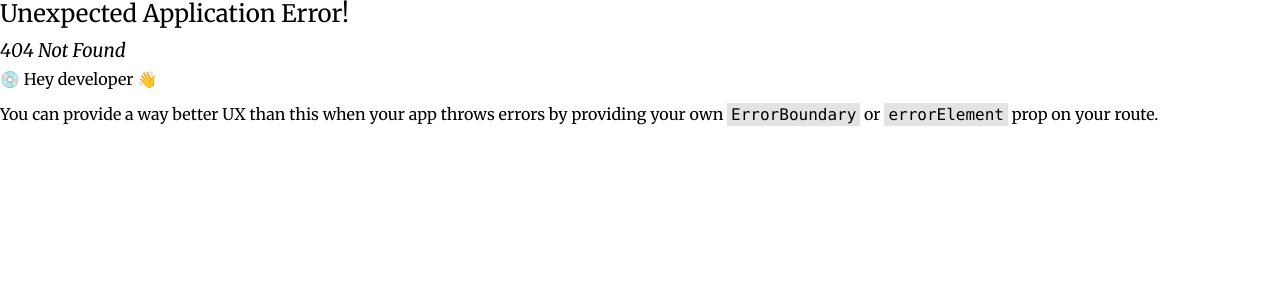
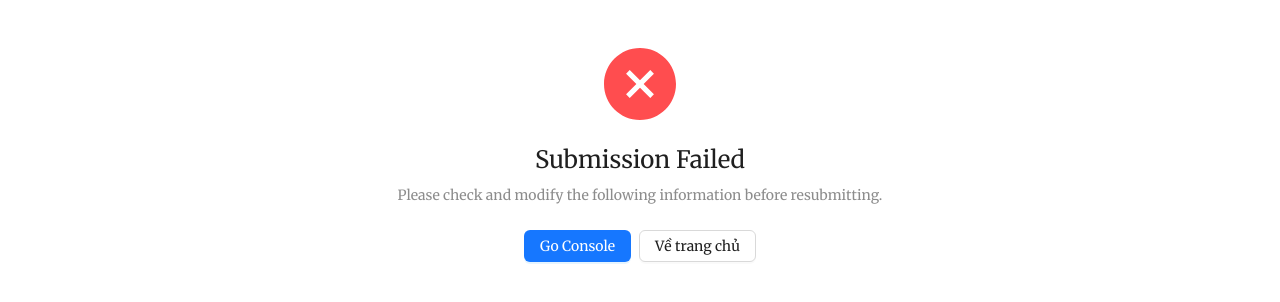
Before and after one commit to minhlong2303/koifarmshop, a React (Vite) app in the folder client/: page /error in a window 1280 px wide. Before the commit this address had no page. Shown: the top 302 px of the page. Built offline with nearby package versions, Linux system fonts and the light colour scheme.

Commit message:
Vnpay & Transactions ApiVnpay & Transactions Api

```diff
--- /dev/null
+++ b/client/src/hooks/useGetParams.jsx
@@ -0,0 +1,17 @@
+import { useLocation } from "react-router-dom";
+
+function useGetParams() {
+  const location = useLocation();
+  const getParams = (param) => {
+    const data = new URLSearchParams(location.search);
+    return data.get(param);
+  };
+
+  return getParams;
+}
+
+export default useGetParams;
+
+// how to use
+// const getParams = useGetParams();
+// const myParam = getParams("id");
--- a/client/src/pages/Cart/index.jsx
+++ b/client/src/pages/Cart/index.jsx
@@ -33,6 +33,7 @@ function CartPage() {
       }));
       const response = await api.post("order", { detail });
       // dispatch(clearAll()); //Cái này dùng để xóa Item mình vừa mới mua nào học xong sẽ update tiếp
+      window.open(response.data);
       toast.success("Create Order successfully");
     } catch (error) {
       console.log(error.response.data);
--- /dev/null
+++ b/client/src/pages/error/ErrorPage.jsx
@@ -0,0 +1,23 @@
+import React from "react";
+import { Button, Result } from "antd";
+
+function ErrorPage() {
+  return (
+    <div>
+      {" "}
+      <Result
+        status="error"
+        title="Submission Failed"
+        subTitle="Please check and modify the following information before resubmitting."
+        extra={[
+          <Button type="primary" key="console">
+            Go Console
+          </Button>,
+          <Button key="buy">Về trang chủ</Button>,
+        ]}
+      ></Result>
+    </div>
+  );
+}
+
+export default ErrorPage;
--- /dev/null
+++ b/client/src/pages/success/SuccessPage.jsx
@@ -0,0 +1,51 @@
+import { Button, Result } from "antd";
+import React, { useEffect } from "react";
+import useGetParams from "../../hooks/useGetParams";
+import api from "../../config/axios";
+import { useNavigate } from "react-router-dom";
+
+function SuccessPage() {
+  const navigate = useNavigate();
+  const params = useGetParams();
+  const orderID = params("orderID");
+  const vnp_TransactionStatus = params("vnp_TransactionStatus");
+  const postOrderID = async () => {
+    try {
+      const response = await api.post(`/order/transaction?orderID=${orderID}`);
+    } catch (error) {
+      console.log(error);
+    }
+  };
+  useEffect(() => {
+    if (vnp_TransactionStatus === "00") {
+      postOrderID();
+    } else {
+      //Chuyen qua trang thanh toan that bai
+      navigate("/error");
+    }
+  }, []);
+  return (
+    <div>
+      <Result
+        status="success"
+        title="Thanh toán thành công!"
+        subTitle="Order number: 2017182818828182881 Cloud server configuration takes 1-5 minutes, please wait."
+        extra={[
+          <Button type="primary" key="console">
+            Xem lịch sử đơn hàng
+          </Button>,
+          <Button
+            onClick={() => {
+              navigate("/");
+            }}
+            key="buy"
+          >
+            Về trang chủ
+          </Button>,
+        ]}
+      />
+    </div>
+  );
+}
+
+export default SuccessPage;
```
Also changed, not shown: client/src/App.jsx (+10 -0 lines).
